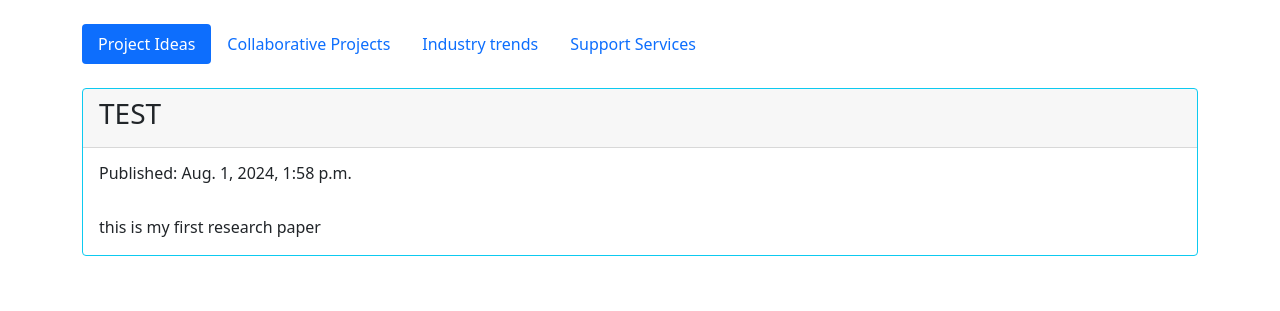
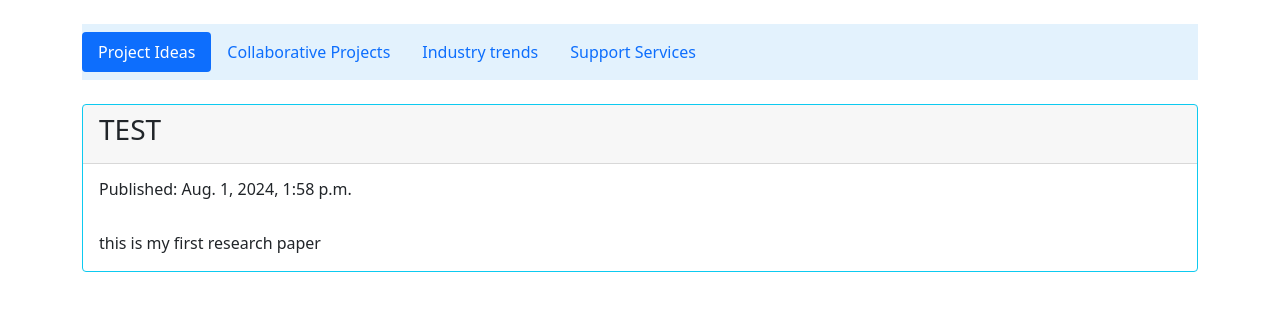
Before and after one commit to sanketghodke/researchgateway, a Django app: page /post/1/ in a window 1280 px wide. Shown: the top 311 px of the page. Run offline with Django 4.2, Linux system fonts and the light colour scheme; data comes from the database, SQL or seed files in the repository.

Commit message:
Fix navbar

```diff
--- a/home/templates/home/base.html
+++ b/home/templates/home/base.html
@@ -15,7 +15,9 @@
 </head>
 <body>
 <br>
+
 <div class="container">
+    <nav class="navbar navbar-light" style="background-color: #e3f2fd;">
         <ul class="nav nav-pills">
             <li class="nav-item">
                 <a class="nav-link active" aria-current="page" href="#">Project Ideas</a>
@@ -31,6 +33,7 @@
             </li>
 
         </ul>
+    </nav>
     <br>
     {% block content %}
     {% endblock %}
```
Lines whose indentation alone changed are shown as unchanged.
